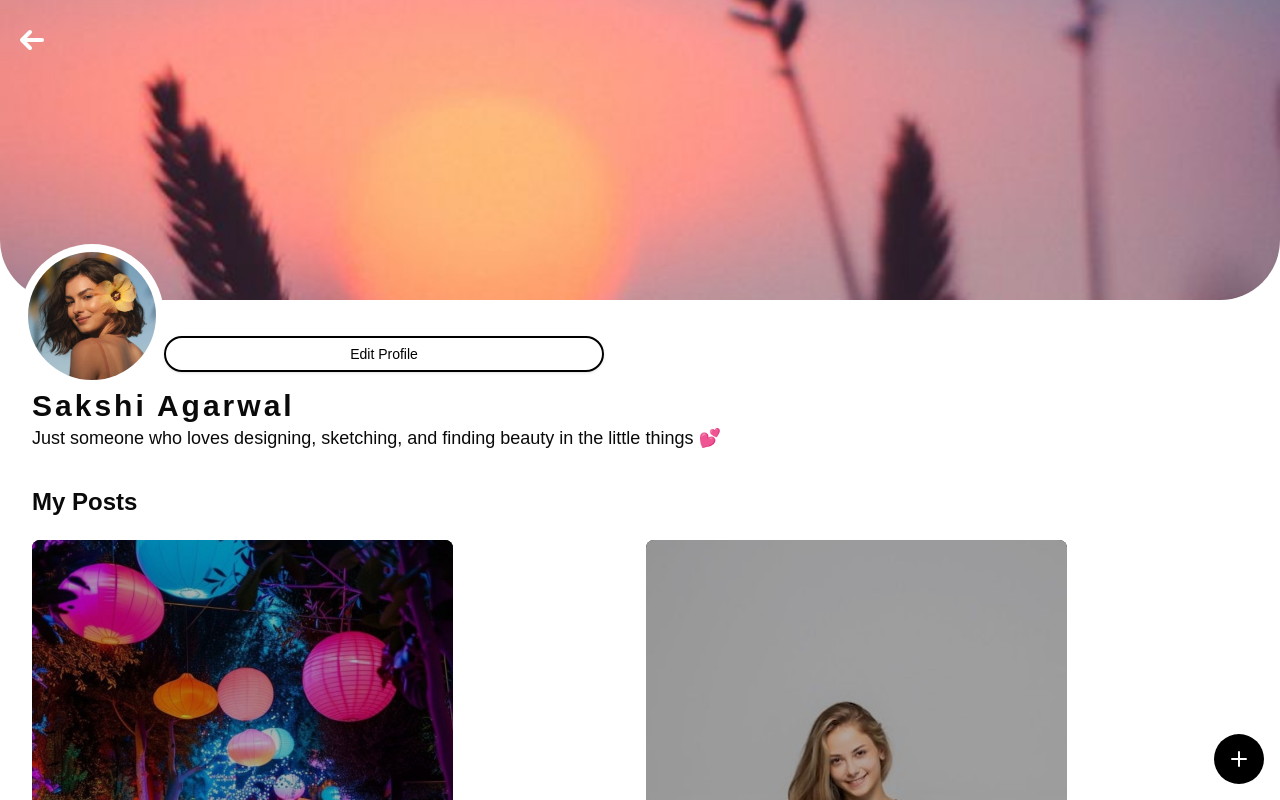
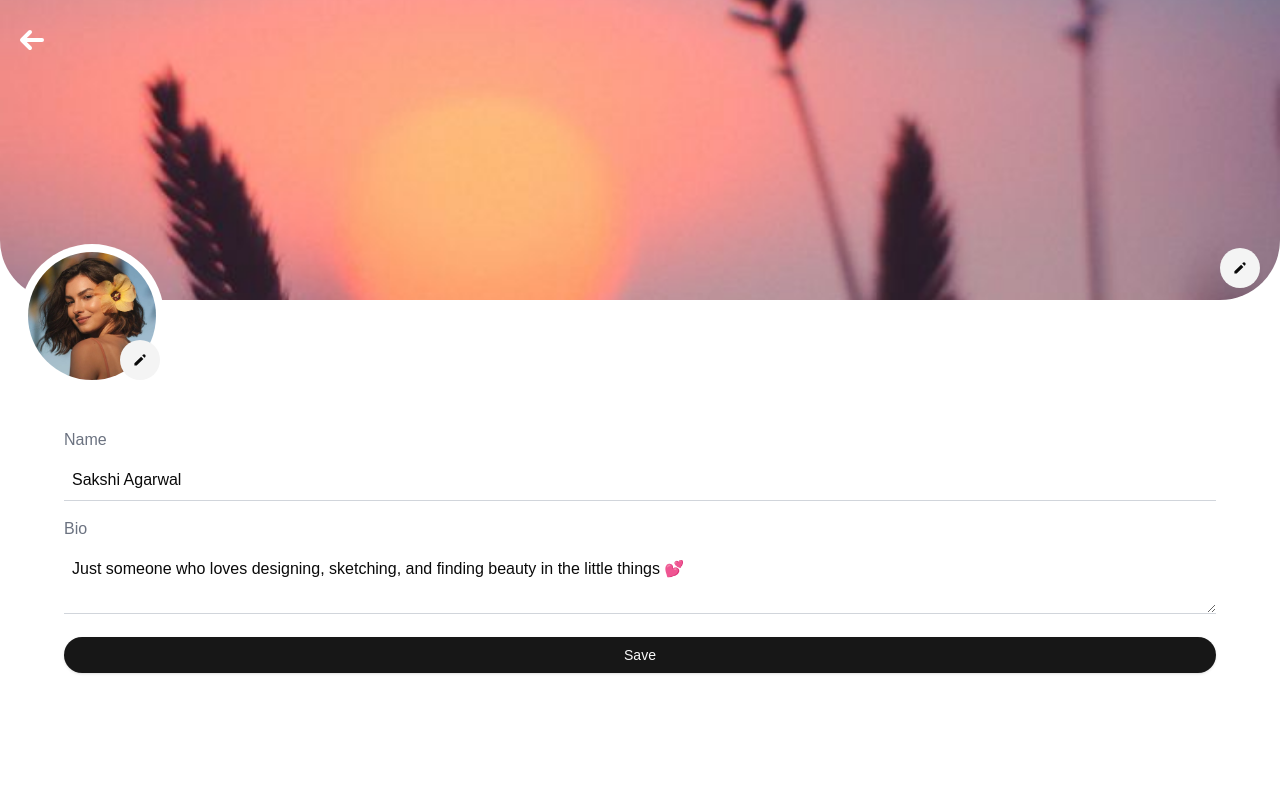
Before and after one commit to Shwetha-KP/Social-Media, a Next.js app: page /userProfile in a window 1280 px wide. Both pictures are taken after a click on the button "Edit Profile". Shown: the top 800 px of the page. Built offline with nearby package versions, Linux system fonts and the light colour scheme.

Commit message:
feat: sync profile updates across pages and improve input styles

```diff
--- a/src/app/userProfile/page.tsx
+++ b/src/app/userProfile/page.tsx
@@ -1,40 +1,21 @@
 "use client";
-import React, { useState } from "react";
+import React, { useState, useEffect } from "react";
 import Image from "next/image";
 import { Button } from "@/components/ui/button";
 import { Plus } from "lucide-react";
 import { FaHeart } from "react-icons/fa";
 import { HiArrowSmLeft } from "react-icons/hi";
+import { HiPencil } from "react-icons/hi";
 import { useRouter } from "next/navigation";
 
-const profileImage = "/assets/profileImage.jpg";
-const coverImage = "/assets/coverImage.jpg";
-const myPostImage1 = "/assets/mypost1.jpg";
-const myPostImage2 = "/assets/mypost2.jpg";
-const myPostImage3 = "/assets/mypost3.jpg";
-
 const UserProfile = () => {
-  const postData = [
-    {
-      id: 1,
-      image: myPostImage1,
-      postContent: "Design Meet",
-      like: 67,
-    },
-    {
-      id: 2,
-      image: myPostImage3,
-      postContent: "Working on a B2B...",
-      like: 65,
-    },
-    {
-      id: 3,
-      image: myPostImage2,
-      postContent: "Parachute ❤️",
-      like: 65,
-    },
-  ];
-
+  const [profileImage, setProfileImage] = useState("/assets/profileImage.jpg");
+  const [coverImage, setCoverImage] = useState("/assets/coverImage.jpg");
+  const [bio, setBio] = useState(
+    "Just someone who loves designing, sketching, and finding beauty in the little things 💕"
+  );
+  const [name, setName] = useState("Sakshi Agarwal");
+  const [isEditModalOpen, setIsEditModalOpen] = useState(false);
   const [isModalOpen, setIsModalOpen] = useState(false);
   const [selectedImage, setSelectedImage] = useState(null);
 
@@ -51,9 +32,73 @@ const UserProfile = () => {
     setIsModalOpen(false);
     setSelectedImage(null);
   };
+  const postData = [
+    {
+      id: 1,
+      image: "/assets/mypost1.jpg",
+      postContent: "Design Meet",
+      like: 67,
+    },
+    {
+      id: 2,
+      image: "/assets/mypost3.jpg",
+      postContent: "Working on a B2B...",
+      like: 65,
+    },
+    {
+      id: 3,
+      image: "/assets/mypost2.jpg",
+      postContent: "Parachute ❤️",
+      like: 65,
+    },
+  ];
+
+
+
+
+  const openEditModal = () => {
+    setIsEditModalOpen(true);
+  };
+
+  const closeEditModal = () => {
+    setIsEditModalOpen(false);
+  };
+
+  const handleSaveChanges = (e) => {
+    e.preventDefault();
+    const formData = new FormData(e.target);
+
+    const newProfileImage = formData.get("profileImage") || "";
+    const newName = formData.get("name") || "";
+
+    setProfileImage(newProfileImage);
+    setName(newName);
+
+    // Update localStorage
+    localStorage.setItem("profileImage", newProfileImage);
+    localStorage.setItem("name", newName);
+
+    closeEditModal();
+  };
+
+
+  // Load from localStorage on component mount
+  useEffect(() => {
+    const savedProfileImage = localStorage.getItem("profileImage");
+    const savedCoverImage = localStorage.getItem("coverImage");
+    const savedBio = localStorage.getItem("bio");
+    const savedName = localStorage.getItem("name");
+
+    if (savedProfileImage) setProfileImage(savedProfileImage);
+    if (savedCoverImage) setCoverImage(savedCoverImage);
+    if (savedBio) setBio(savedBio);
+    if (savedName) setName(savedName);
+  }, []);
 
   return (
     <section className="dark:bg-gray-800 flex flex-wrap items-center justify-center relative">
+      {!isEditModalOpen && (
+        <>
       <div className="w-full bg-white transform duration-200 easy-in-out">
         <div className="w-full sm:h-[300px] xs:h-[200px] overflow-hidden lg:rounded-b-[60px] xs:rounded-b-[40px] sm:rounded-b-[30px]">
           <Image
@@ -62,7 +107,6 @@ const UserProfile = () => {
             alt="cover image"
             width={50}
             height={50}
-            onClick={() => handleImageClick(coverImage)}
           />
           <HiArrowSmLeft
             onClick={handleGoBack}
@@ -77,11 +121,13 @@ const UserProfile = () => {
               alt="profile image"
               width={50}
               height={50}
-              onClick={() => handleImageClick(profileImage)}
             />
           </div>
           <div className="flex flex-col justify-end sm:mb-4 xs:mb-6">
-            <Button className="bg-transparent border-[2px] border-black rounded-[30px] text-black xl:w-[440px] hover:text-white">
+            <Button
+              className="bg-transparent border-[2px] border-black rounded-[30px] text-black xl:w-[440px] hover:text-white"
+              onClick={openEditModal}
+            >
               Edit Profile
             </Button>
           </div>
@@ -89,13 +135,9 @@ const UserProfile = () => {
       </div>
 
       <div className="sm:w-[95%] xs:w-[90%]">
-        <h2 className="text-3xl font-bold tracking-widest">Sakshi Agarwal</h2>
-        <p className="text-lg">
-          Just someone who loves designing, sketching, and finding beauty in the
-          little things 💕
-        </p>
+        <h2 className="text-3xl font-bold tracking-widest">{name}</h2>
+        <p className="text-lg">{bio}</p>
       </div>
-
       <div className="sm:w-[95%] xs:w-[90%] mt-8">
         <h2 className="text-[24px] font-bold mb-5">My Posts</h2>
         <div className="grid grid-cols-2 gap-3 mb-20">
@@ -151,6 +193,136 @@ const UserProfile = () => {
           </div>
         </div>
       )}
+</>
+      )}
+      {/* Edit Profile Modal */}
+      {isEditModalOpen && (
+        // <div className="fixed inset-0 bg-black bg-opacity-75 flex justify-center items-center z-20">
+        //   <div className="bg-white p-6 rounded-lg w-[90%] sm:w-[50%]">
+        //     <h2 className="text-2xl font-bold mb-4">Edit Profile</h2>
+        //     <form onSubmit={handleSaveChanges}>
+        //       <div className="mb-4">
+        //         <label className="block text-sm font-medium mb-2">Name</label>
+        //         <input
+        //           type="text"
+        //           name="name"
+        //           defaultValue={name}
+        //           className="border rounded w-full p-2"
+        //         />
+        //       </div>
+        //       <div className="mb-4">
+        //         <label className="block text-sm font-medium mb-2">
+        //           Profile Image URL
+        //         </label>
+        //         <input
+        //           type="text"
+        //           name="profileImage"
+        //           defaultValue={profileImage}
+        //           className="border rounded w-full p-2"
+        //         />
+        //       </div>
+        //       <div className="mb-4">
+        //         <label className="block text-sm font-medium mb-2">
+        //           Cover Image URL
+        //         </label>
+        //         <input
+        //           type="text"
+        //           name="coverImage"
+        //           defaultValue={coverImage}
+        //           className="border rounded w-full p-2"
+        //         />
+        //       </div>
+        //       <div className="mb-4">
+        //         <label className="block text-sm font-medium mb-2">Bio</label>
+        //         <textarea
+        //           name="bio"
+        //           defaultValue={bio}
+        //           className="border rounded w-full p-2"
+        //         ></textarea>
+        //       </div>
+        //       <div className="flex justify-end gap-2">
+        //         <button
+        //           type="button"
+        //           onClick={closeEditModal}
+        //           className="bg-gray-300 px-4 py-2 rounded"
+        //         >
+        //           Cancel
+        //         </button>
+        //         <button
+        //           type="submit"
+        //           className="bg-blue-500 text-white px-4 py-2 rounded"
+        //         >
+        //           Save
+        //         </button>
+        //       </div>
+        //     </form>
+        //   </div>
+        // </div>
+        <>
+                <div className="w-full bg-white transform duration-200 easy-in-out">
+        <div className="w-full sm:h-[300px] xs:h-[200px] overflow-hidden lg:rounded-b-[60px] xs:rounded-b-[40px] sm:rounded-b-[30px]">
+          <Image
+            className="w-full h-full object-cover object-center"
+            src={coverImage}
+            alt="cover image"
+            width={50}
+            height={50}
+          />
+          <HiArrowSmLeft
+            onClick={handleGoBack}
+            className="absolute top-5 left-3 text-white text-[40px] cursor-pointer"
+          />
+          <div className="flex flex-col justify-center items-center w-[40px] h-[40px] rounded-full bg-[#F4F4F4] absolute bottom-[100px] right-5 cursor-pointer" onClick={openEditModal}>
+            <HiPencil className="cursor-pointer"/>
+          </div>
+        </div>
+        <div className="flex justify-start px-5 -mt-14 relative">
+          <div className="">
+            <Image
+              className="h-36 w-36 bg-white p-2 rounded-full object-cover "
+              src={profileImage}
+              alt="profile image"
+              width={50}
+              height={50}
+            />
+          </div>
+          <div className="flex flex-col justify-center items-center w-[40px] h-[40px] rounded-full bg-[#F4F4F4] absolute bottom-2 left-[120px]">
+            <HiPencil/>
+          </div>
+        </div>
+      </div>
+
+          <form onSubmit={handleSaveChanges} className="w-[90%] mt-10">
+              <div className="mb-4">
+                <label className="block text-base font-medium text-gray-500 mb-2 ">Name</label>
+                <input
+                  type="text"
+                  name="name"
+                  defaultValue={name}
+                  className="border-b border-gray-300 focus:outline-none focus:border-black w-full p-2"
+                />
+              </div>
+
+              <div className="mb-4">
+                <label className="block text-base font-medium text-gray-500 mb-2">Bio</label>
+                <textarea
+                  name="bio"
+                  defaultValue={bio}
+                  className="border-b border-gray-300 focus:outline-none focus:border-black w-full p-2"
+                ></textarea>
+              </div>
+                    <div className="flex justify-end gap-2">
+
+                <Button
+                  type="submit"
+                  className=" w-full rounded-[30px]"
+                >
+                  Save
+                </Button>
+              </div>
+            </form>
+      </>
+      )}
     </section>
   );
 };
```
